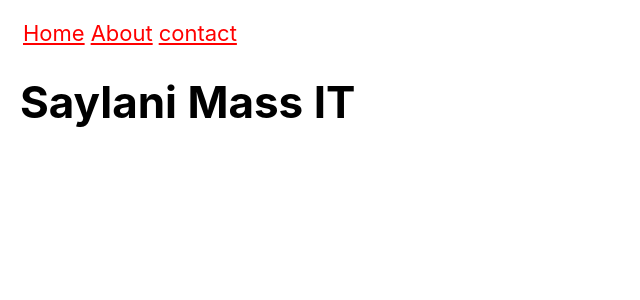
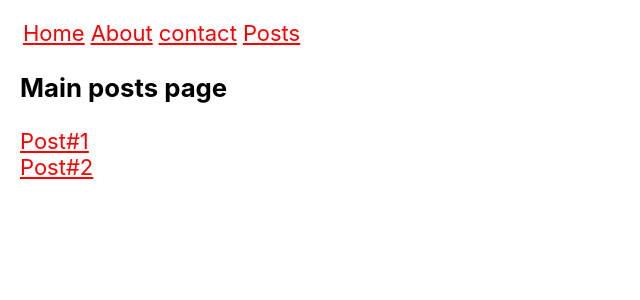
Before and after one commit to fazzyA/learn-react, a React (Create React App) app: page /post in a window 1280 px wide. Shown: the top 300 px of the page, without its empty margins (0-640 px from the left). Built offline with nearby package versions, Linux system fonts and the light colour scheme.

Commit message:
'routes'

```diff
--- /dev/null
+++ b/src/pages/List.js
@@ -0,0 +1,23 @@
+import React from 'react'
+import {useRouteMatch, useParams, Route, Switch, Link} from 'react-router-dom'
+import Post from './Post'
+function List() {
+    let match = useRouteMatch();
+    console.log(match)
+    return (
+        <div>
+        <Switch>
+        <Route path={`${match.path}/:id`}>
+          <Post />
+        </Route>
+        <Route path={match.path}>
+          <h3>Main posts page</h3>
+          <Link to='post/1'>Post#1</Link><br/>
+          <Link to='post/2'>Post#2</Link>
+        </Route>
+      </Switch>
+        </div>
+    )
+}
+
+export default List
--- a/src/pages/Main.js
+++ b/src/pages/Main.js
@@ -9,6 +9,7 @@
 import AboutUs from './AboutUs'
 import Contact from './Contact'
 import Home from './Home';
+import List from './List';
 function Main() {
     return (
 
@@ -18,11 +19,13 @@
             <Link className='link' to='/'>Home</Link>
             <Link className='link' to='/about'>About</Link>
             <Link className='link' to='/contact'>contact</Link>
+            <Link className='link' to='/post'>Posts</Link>
             </nav>
 
             <Switch>
             <Route path='/about'><AboutUs /></Route>
             <Route path='/contact'><Contact /></Route>
+            <Route path='/post'><List /></Route>
             <Route path='/'><Home /></Route>
             </Switch>
 
--- /dev/null
+++ b/src/pages/Post.js
@@ -0,0 +1,14 @@
+import React from 'react'
+import {useParams} from 'react-router-dom'
+function Post() {
+    let { id } = useParams();
+    return (
+        <>
+        <h2>Post # {id}</h2>
+    <h3>Requested topic ID: {id}</h3>
+    </>
+    )
+
+}
+
+export default Post
```
